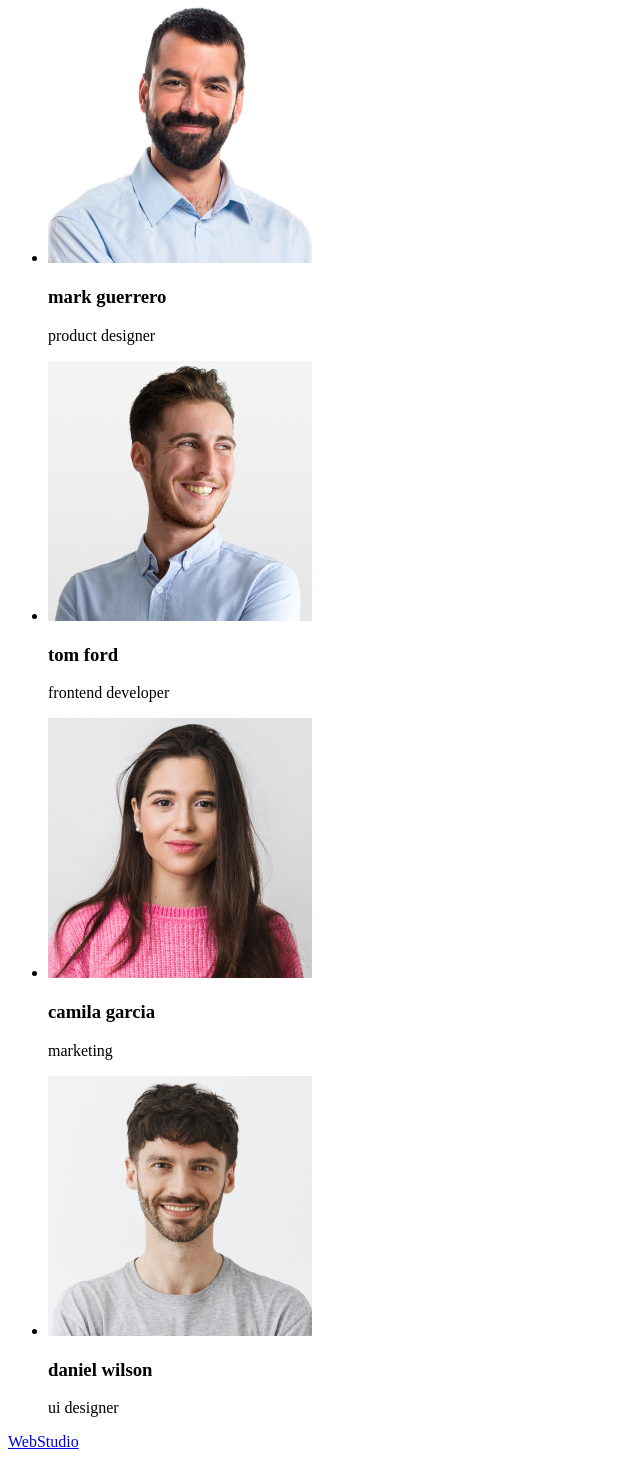
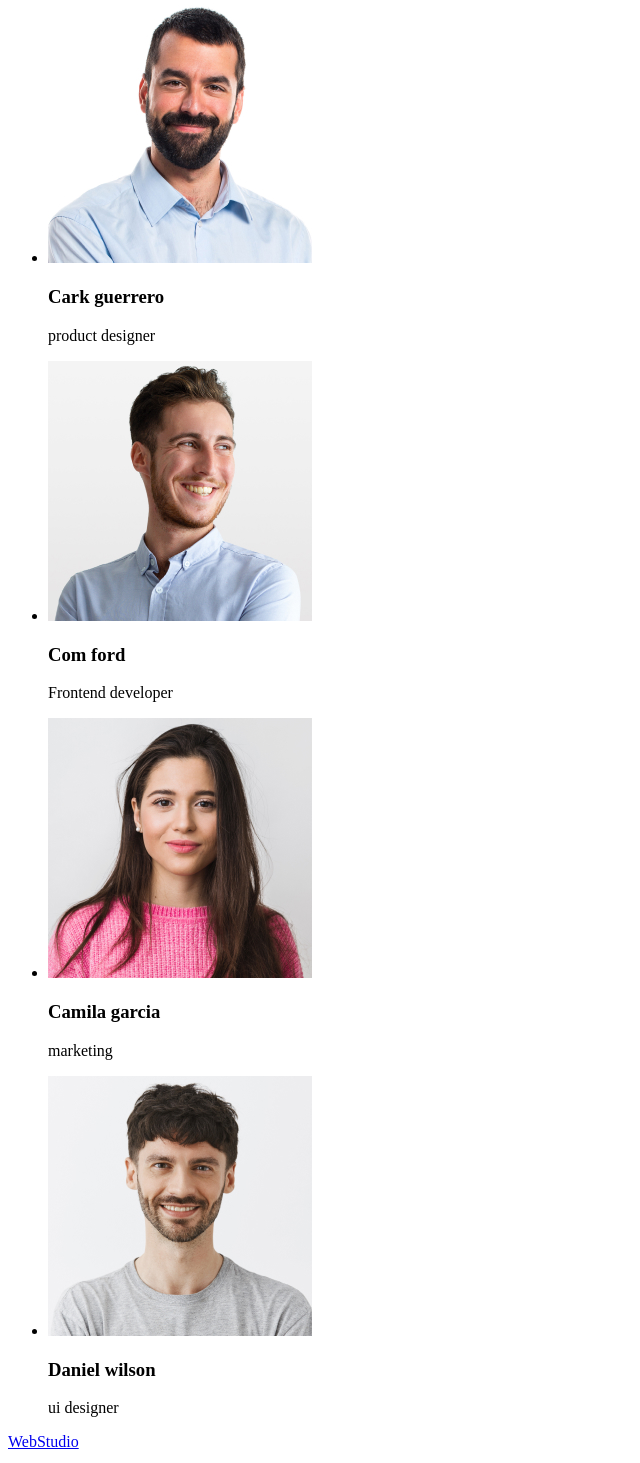
Before and after one commit to aleykarmn/goit-markup-hw-01, a plain HTML site: page index.html in a window 1280 px wide. Shown: the part 657-2120 px from the top of the page, without its empty margins (0-640 px from the left). Drawn offline with Linux system fonts and the light colour scheme.

Commit message:
son commit

```diff
--- a/index.html
+++ b/index.html
@@ -65,22 +65,22 @@
                 <ul>
                     <li>
                         <img src="./images/img.jpg" alt="mark guerrero" width="264"/>
-                        <h3>mark guerrero</h3>
+                        <h3>Cark guerrero</h3>
                         <p>product designer</p>
                     </li>
                     <li>
                         <img src="./images/img2.jpg" alt="tom ford" width="264"/>
-                        <h3>tom ford</h3>
-                        <p>frontend developer</p>
+                        <h3>Com ford</h3>
+                        <p>Frontend developer</p>
                     </li>
                     <li>
                         <img src="./images/img3.jpg" alt="camila garcia" width="264"/>
-                        <h3>camila garcia</h3>
+                        <h3>Camila garcia</h3>
                         <p>marketing</p>
                     </li>
                     <li>
                         <img src="./images/img4.jpg" alt="daniel wilson" width="264"/>
-                        <h3>daniel wilson</h3>
+                        <h3>Daniel wilson</h3>
                         <p>ui designer</p>
                     </li>
                 </ul>
```
